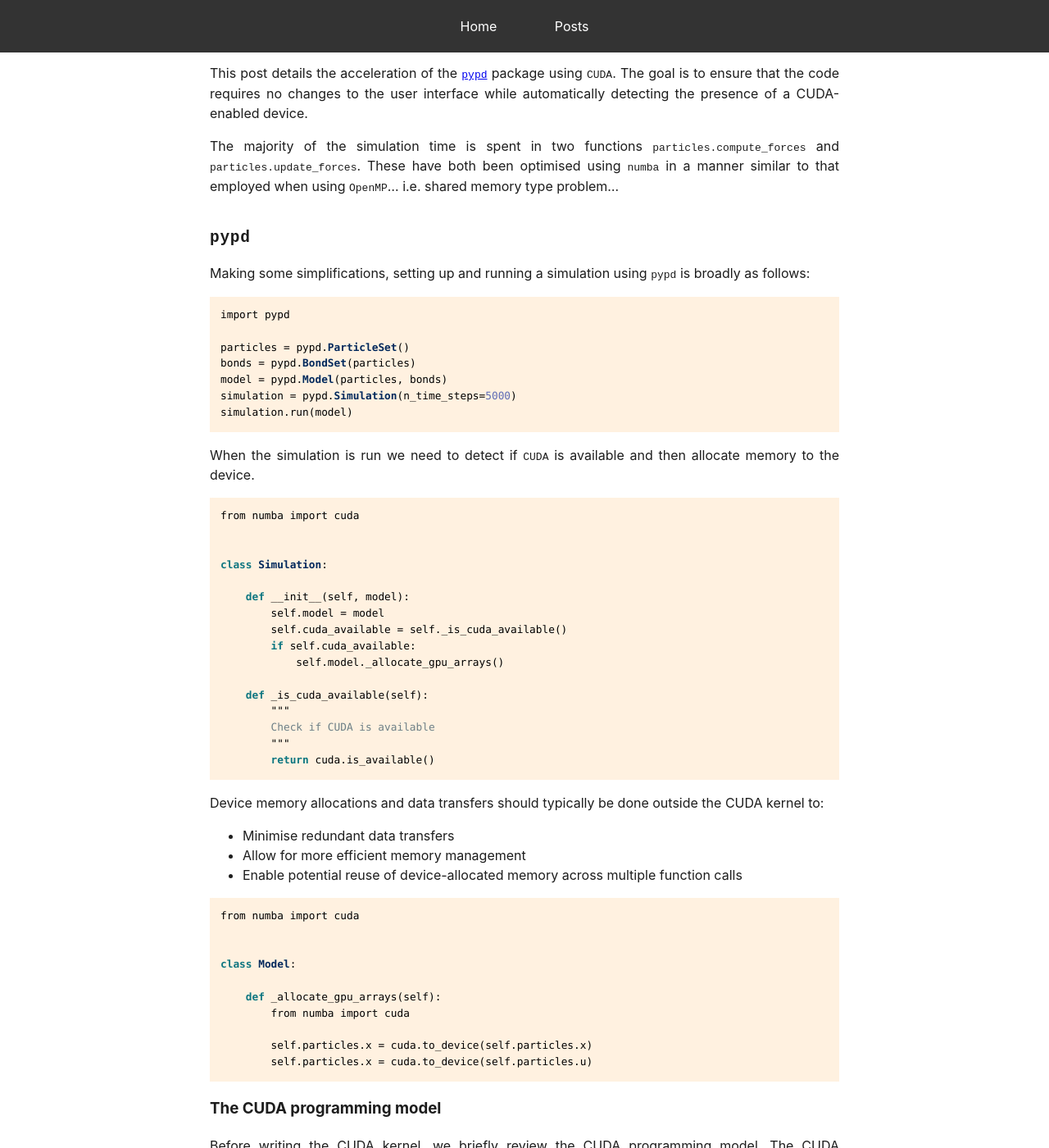
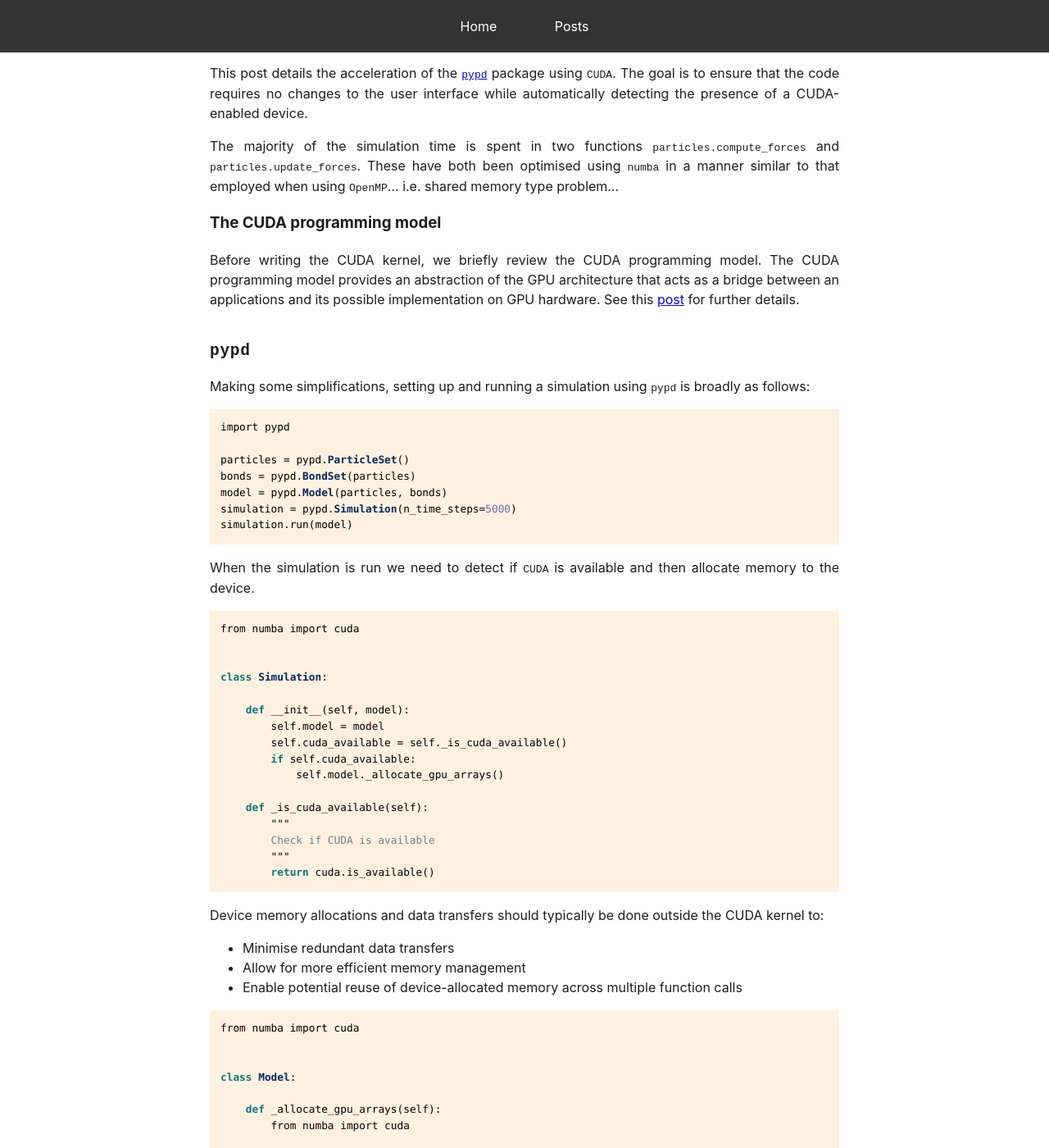
Before and after one commit to mark-hobbs/mark-hobbs.github.io, a Jekyll site: the page built from _posts/2025-02-03-cuda.md, in a window 1280 px wide and 1400 px high, scrolled down 224 px. Shown: the whole window at 82% size. Built offline with Jekyll 4.4.1, drawn with Linux system fonts in a browser that asks for light colours; some of the changed text lies outside the part shown.

Commit message:
General updates

```diff
--- a/_posts/2025-02-03-cuda.md
+++ b/_posts/2025-02-03-cuda.md
@@ -8,6 +8,10 @@ draft: True
 This post details the acceleration of the [`pypd`](https://github.com/mark-hobbs/pypd) package using `CUDA`. The goal is to ensure that the code requires no changes to the user interface while automatically detecting the presence of a CUDA-enabled device.
 
 The majority of the simulation time is spent in two functions `particles.compute_forces` and `particles.update_forces`. These have both been optimised using `numba` in a manner similar to that employed when using `OpenMP`... i.e. shared memory type problem...
+
+### The CUDA programming model
+
+Before writing the CUDA kernel, we briefly review the CUDA programming model. The CUDA programming model provides an abstraction of the GPU architecture that acts as a bridge between an applications and its possible implementation on GPU hardware. See this [post](https://developer.nvidia.com/blog/cuda-refresher-cuda-programming-model/) for further details.
 
 ## `pypd`
 
```
Also changed, not shown: other parts of _posts/2025-02-03-cuda.md (+0 -4 lines).
